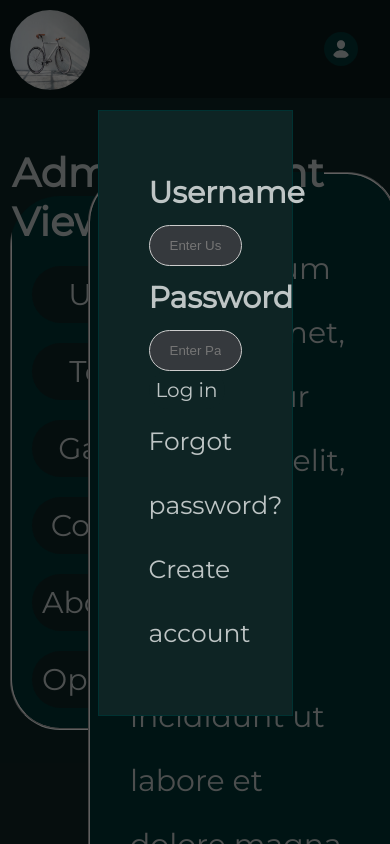
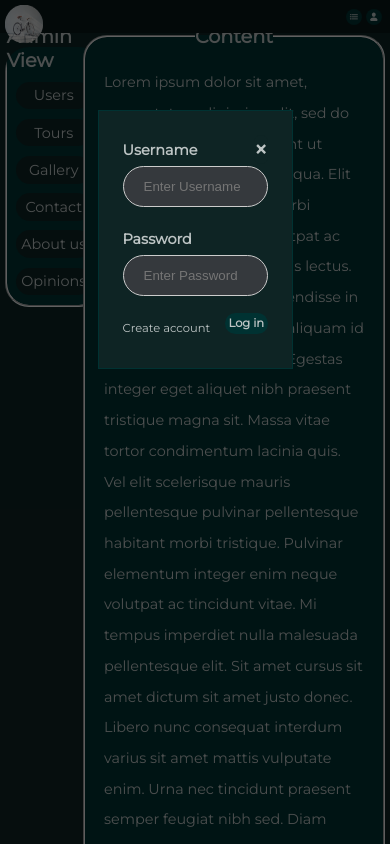
Before and after one commit to DP-00/WebApp, a Django app: page /admin-admin/ in a window 390 px wide, after a click that opens the changed part. Run offline with Django 3.2, Linux system fonts and the light colour scheme.

Commit message:
adding responsivnes

```diff
--- a/Django/WebAppProj/KRRR/templates/KRRR/main.html
+++ b/Django/WebAppProj/KRRR/templates/KRRR/main.html
@@ -12,15 +12,28 @@
 <body>
     <header>
         <nav>
-            <ul>
-                <li><a href="{% url 'index' %}"><img src="{% static 'images/2.jpg' %}" alt="Keep roling roling roling"></a></li>
+            <a href="{% url 'index' %}"><img src="{% static 'images/2.jpg' %}" alt="Keep roling roling roling"></a>
+
+            <ul id="menu-list">
                 {% block menu %}
 
                 {% endblock menu %}
-                <li><button onclick="document.getElementById('login').style.display='block'">
+
+            </ul>
+            <button id="menu-button" onclick="hamburgerFunction()"><ion-icon name="list"></ion-icon></button>
+            <script>
+                function hamburgerFunction(){
+                    const menu = document.getElementById("menu-list")
+                    if (menu.style.display === "block") {
+                        menu.style.display = "none";
+                    } else {
+                        menu.style.display = "block";
+                    }
+                }
+            </script>
+            <button  onclick="document.getElementById('login').style.display='block'">
                 <ion-icon name="person"></ion-icon>
-                </button></li>
-            </ul>
+            </button>
         </nav>
 
         <!-- Login window-->
@@ -32,23 +45,15 @@
                     <label><strong>Username</strong>
                         <input type="text" placeholder="Enter Username" name="uname" required>
                     </label>
-                <br>
+
 
                     <label><strong>Password</strong>
                         <input type="password" placeholder="Enter Password" name="psw" required>
                     </label>
-                <br>
 
-                <button type="submit">Log in</button>
+                    <a href="{% url 'index' %}">Create account</a>
+                    <button id="login-button" type="submit">Log in</button>
 
-                <!-- <label>
-                    <input type="checkbox" checked="checked" name="remember"> Remember me
-                </label> -->
-
-                <br>
-
-                <span>Forgot password?</span>
-                <span>Create account</span>
                 </div>
             </form>
         </div>
--- a/Django/WebAppProj/static/css/base.css
+++ b/Django/WebAppProj/static/css/base.css
@@ -31,6 +31,20 @@
     font-family: 'Montserrat', sans-serif;
 }
 
+@media (max-width: 960px) {
+    html {
+        font-size: 50%;
+    }
+  }
+
+@media (max-width: 640px) {
+html {
+    font-size: 30%;
+    }
+}
+
+
+
 body {
     font-size: 3rem;
 }
@@ -45,28 +59,46 @@
 /* GENERAL TEXT SETTINGS */
 h1 {
     font-size: 6.4rem;
-    padding: 3.2rem;
+    padding: 3.2rem 0;
 }
 
 h2 {
     font-size: 4.8rem;
-    padding: 3.2rem;
+    padding: 3.2rem 0;
     text-align: center;
-    letter-spacing: 0.3em;
+    letter-spacing: 0.3rem;
 }
 
 p {
-    padding: 1.6rem;
+    padding: 1.6rem 0;
     line-height: 6.4rem;
 }
 
 /* NAVIGATION BAR */
+header{
+    position: fixed;
+    top: 0px;
+    width: 100%;
+    z-index: 5;
+}
+
 nav {
     text-align: right;
 }
 
+#menu-list{
+    display: inline-block;
+}
+
+#menu-button{
+    display: none;
+}
+
+
+
 nav button{
     background-color: var(--blue2);
+    display: inline-block;
 }
 
 nav img{
@@ -83,6 +115,32 @@
     display: inline-block;
     margin: 16px;
 }
+
+@media (max-width: 960px) {
+    #menu-list{
+        display: none;
+        float: right;
+    }
+
+    #menu-button{
+        display: inline-block;
+    }
+
+    nav li {
+        display: block;
+        margin: 16px;
+    }
+
+    nav img{
+        width:10rem;
+        height:10rem;
+        position: absolute;
+        top: 0;
+        left: 0;
+        padding: 1rem;
+    }
+  }
+
 
 
 /* STYLING LINKS */
@@ -151,38 +209,37 @@
     padding: 12px 20px;
   }
 
-.modal span{
-    font-size: smaller;
+.modal input{
+    margin-bottom: 3.6rem;
 }
 
-  /* input[type=text], input[type=password] {
-    width: 100%;
-    padding: 12px 20px;
-    margin: 8px 0;
-    display: inline-block;
-    border: 1px solid #ccc;
-    box-sizing: border-box;
-  } */
+.modal a{
+   font-size: 2.4rem;
+}
 
+#login-button {
+    float: right;
+    font-weight: bold;
+    font-size: 2.4rem;
+    background-color: var(--blue2);
+ }
 
-.modal button{
-    background-color: none;
-}
 
 /* The Close Button */
 .close {
-    position: absolute;
-    right: 45rem;
-    top:11rem;
-    color: #000;
+    float: right;
+    color: var(--grey3);
     font-size: 5rem;
     font-weight: bold;
     border: none;
+    padding: 0;
+
 }
 
 .close:hover,
 .close:focus {
     color: rgb(109, 7, 7);
+    background-color: var(--blue1);
 }
 
   /* Add Zoom Animation */
```
Also changed, not shown: Django/WebAppProj/KRRR/templates/KRRR/index.html (+16 -16 lines), Django/WebAppProj/static/css/style.css (+54 -40 lines), Django/WebAppProj/static/js/map.js (+6 -10 lines), Django/WebAppProj/static/images/bicycle.png (added). Lines whose indentation alone changed are shown as unchanged.
